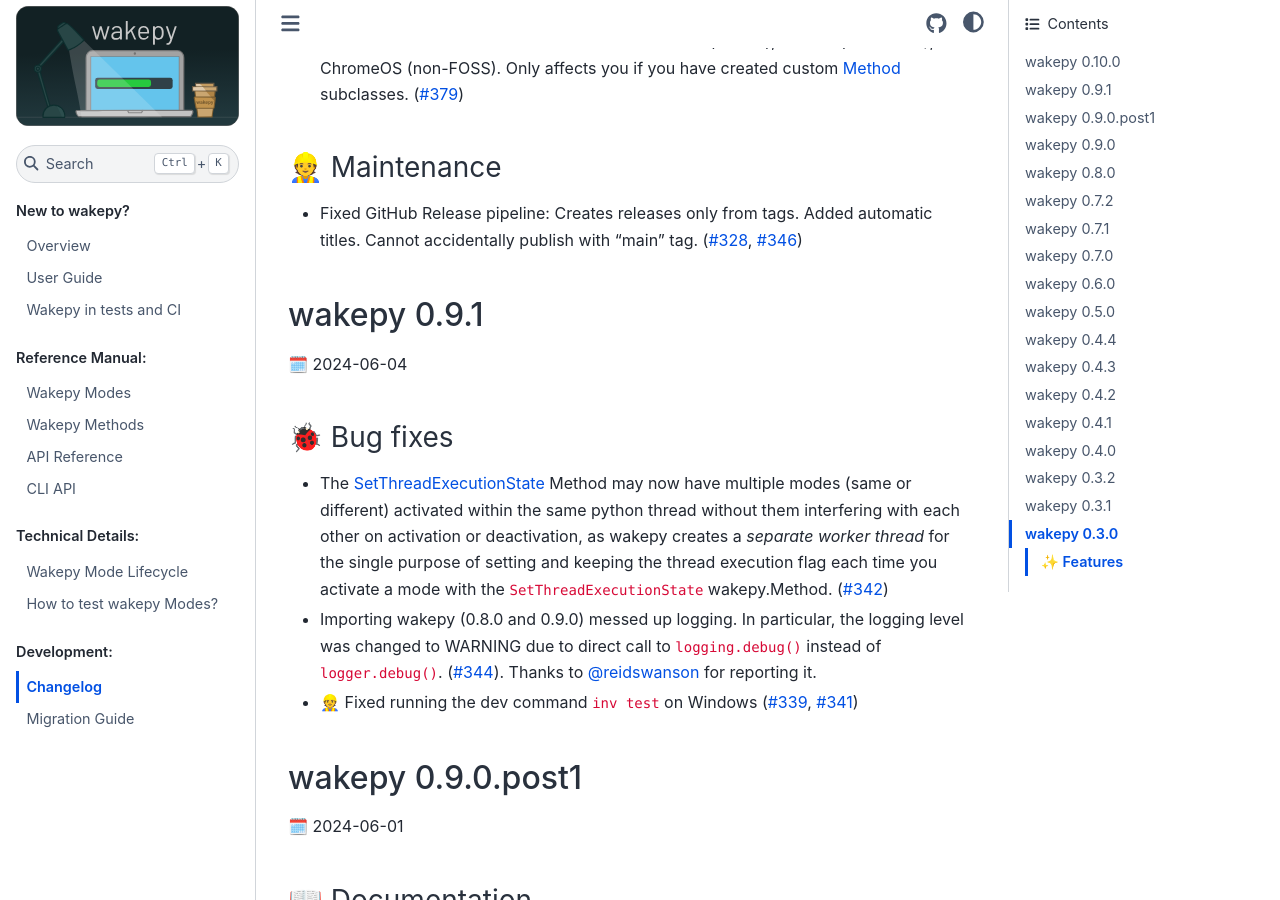
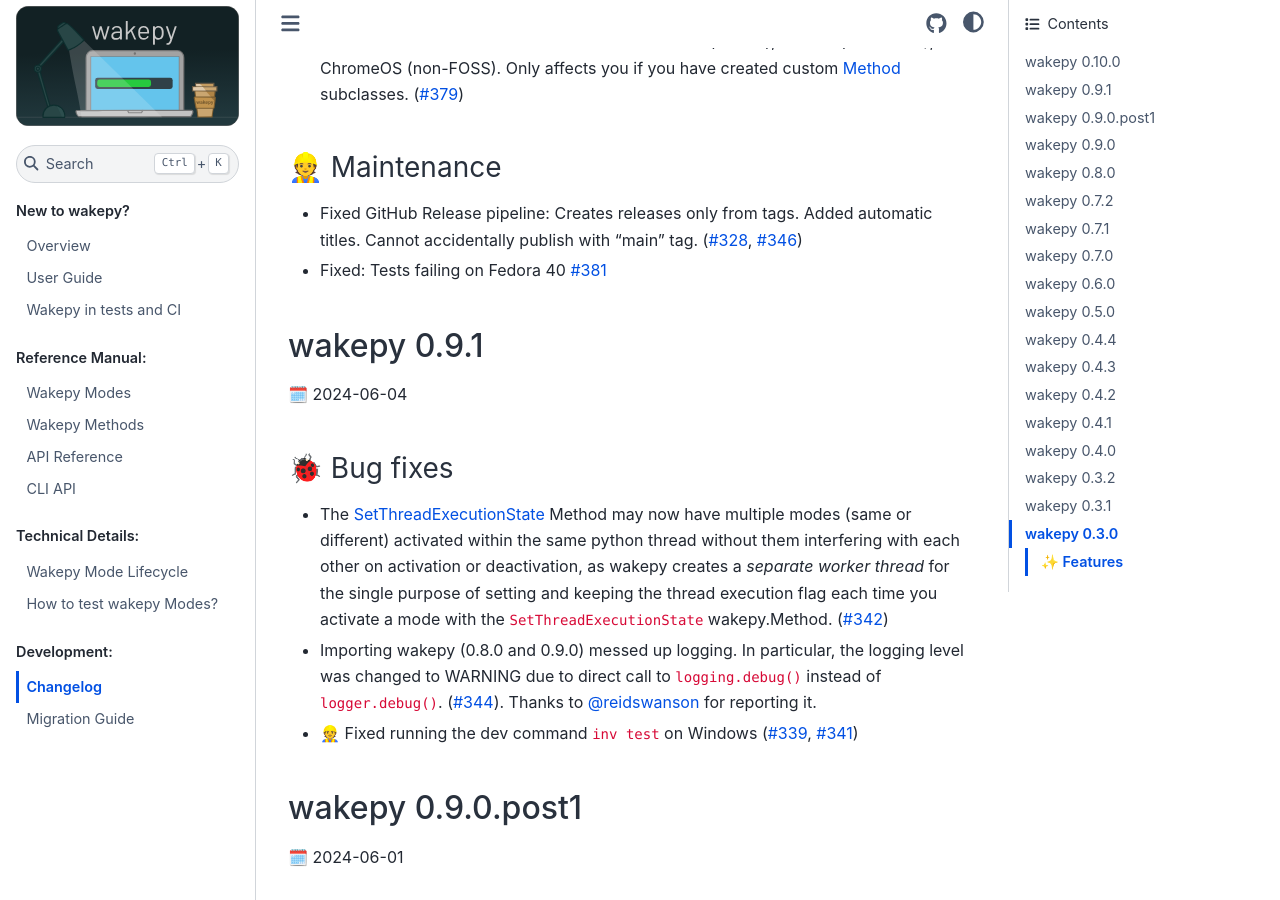
Before and after one commit to fohrloop/wakepy, a Sphinx documentation site: the page built from docs/source/changelog.md, in a window 1280 px wide and 900 px high, scrolled down 694 px. Built offline with Sphinx 7.4.7 and the Sphinx Book theme 1.1.4, drawn with Linux system fonts in a browser that asks for light colours; the version number could not be read and is left out.

Commit message:
Update changelog for PR 381 (#382)

```diff
--- a/docs/source/changelog.md
+++ b/docs/source/changelog.md
@@ -12,6 +12,7 @@
 
 ### 👷 Maintenance
 - Fixed GitHub Release pipeline: Creates releases only from tags. Added automatic titles. Cannot accidentally publish with "main" tag. ([#328](https://github.com/fohrloop/wakepy/pull/328), [#346](https://github.com/fohrloop/wakepy/pull/346))
+- Fixed: Tests failing on Fedora 40 [#381](https://github.com/fohrloop/wakepy/pull/381)
 
 ## wakepy 0.9.1
 🗓️ 2024-06-04
```
